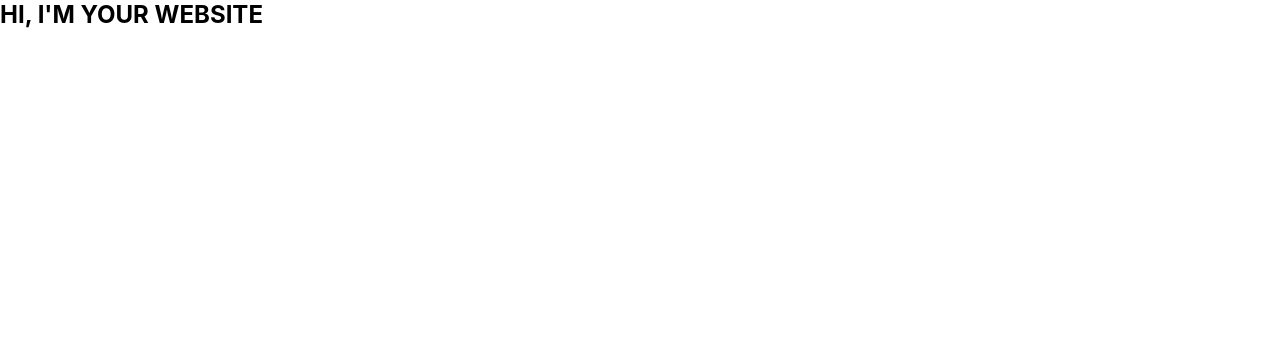
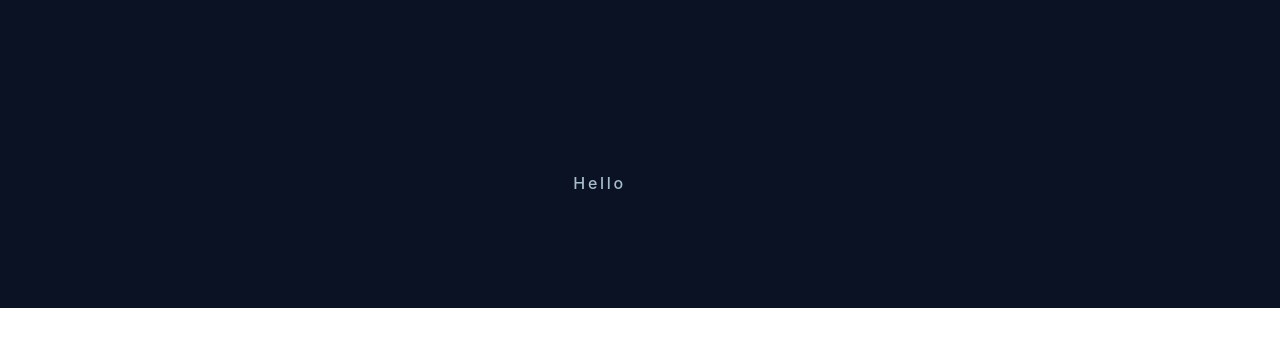
Before and after one commit to Hvitrevs/Hvitrevs-Hub, a React (Create React App) app: page / in a window 1280 px wide. Shown: the top 346 px of the page. Built offline with nearby package versions, Linux system fonts and the light colour scheme.

Commit message:
adding first container

```diff
--- a/public/index.html
+++ b/public/index.html
@@ -11,7 +11,7 @@
   </head>
   <body>
 
-    <h2> HI, I'M YOUR WEBSITE </h2>
+    <h2></h2>
 
     <div id="root">
 
--- a/src/App.js
+++ b/src/App.js
@@ -2,13 +2,14 @@ import React from "react";
 import { Container, MainBody } from "./styles/GlobalStyled";
 import { ThemeProvider } from "styled-components";
 import { theme } from "./utils/Theme";
+import Showcase from "./components/Showcase";
 
 function App() {
   return (
     <ThemeProvider theme ={ theme }>
     <MainBody>
       <Container>
-
+        <Showcase />
       </Container>
     </MainBody>
 
--- a/src/components/Showcase.js
+++ b/src/components/Showcase.js
@@ -10,6 +10,12 @@ const Showcase = () => {
       top= '15%'
       bottom= '10%'
     >
+
+      <Flexcontainer align='center' fullWidthChild>
+        <div>
+          <Heading size='h5'>Hello</Heading>
+        </div>
+      </Flexcontainer>
     </PaddingContainer>
   )
 }
--- a/src/styles/GlobalStyled.js
+++ b/src/styles/GlobalStyled.js
@@ -12,6 +12,8 @@ export const Container = styled.div`
   width: 90%;
   max-width: 1280px;
   margin: auto;
+  letter-spacing: 0.17rem;
+  font-weight: 480;
 
   `
 
@@ -57,6 +59,12 @@ export const Container = styled.div`
         case 'h4':
           return '1.2 rem';
 
+        case 'h5':
+          return '1 rem';
+
+        case 'h6':
+          return '0.8 rem';
+
 
         default:
           return;
--- a/src/utils/Theme.js
+++ b/src/utils/Theme.js
@@ -1,11 +1,11 @@
 export const theme = {
   colors: {
-    primary: '#0f172a',
+    primary: '#0b1224',
     primary_light: '#131c31',
     secondary: '#7eadfc',
-    white: '#fff',
+    white: '#a5bdcc',
     black: '#000',
-    para_text_color: '#dcdcdc',
+    para_text_color: '#85a3b4',
   },
   fonts: {
     family: 'Ubuntu',
```
